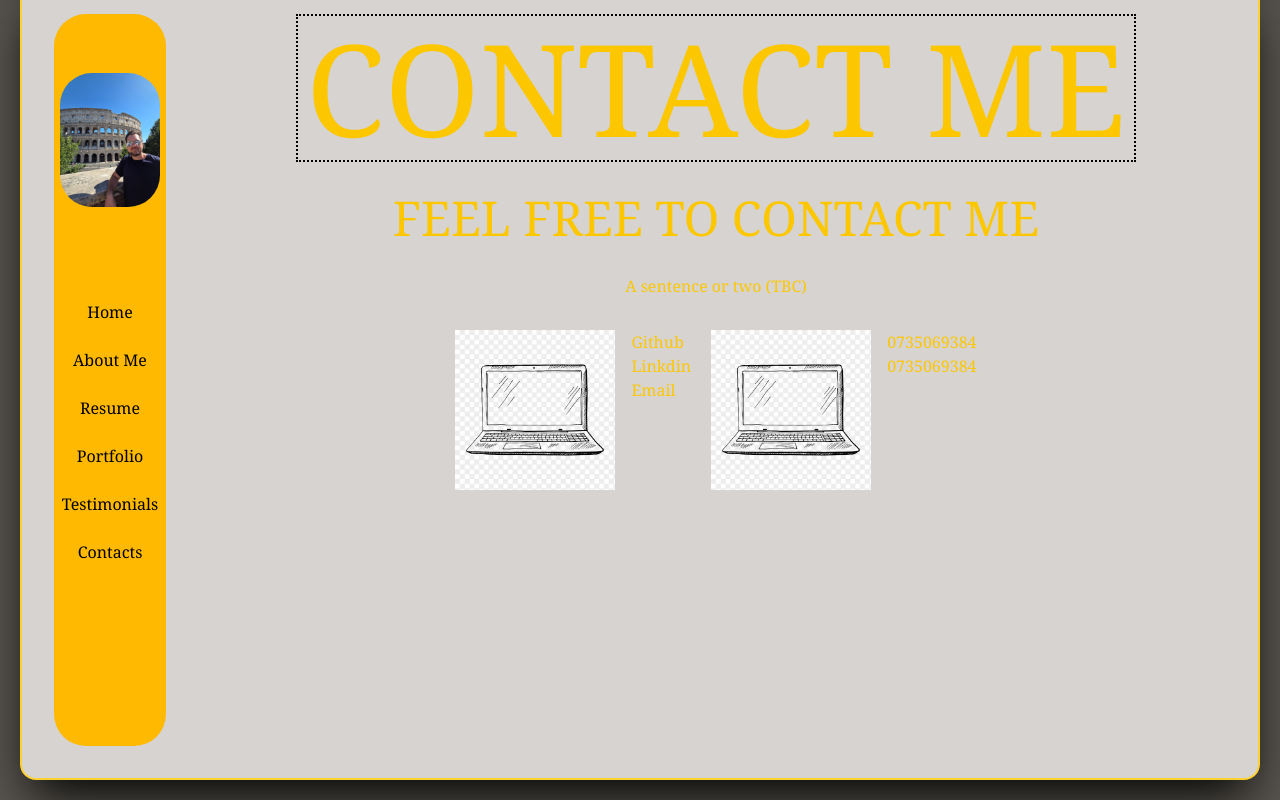
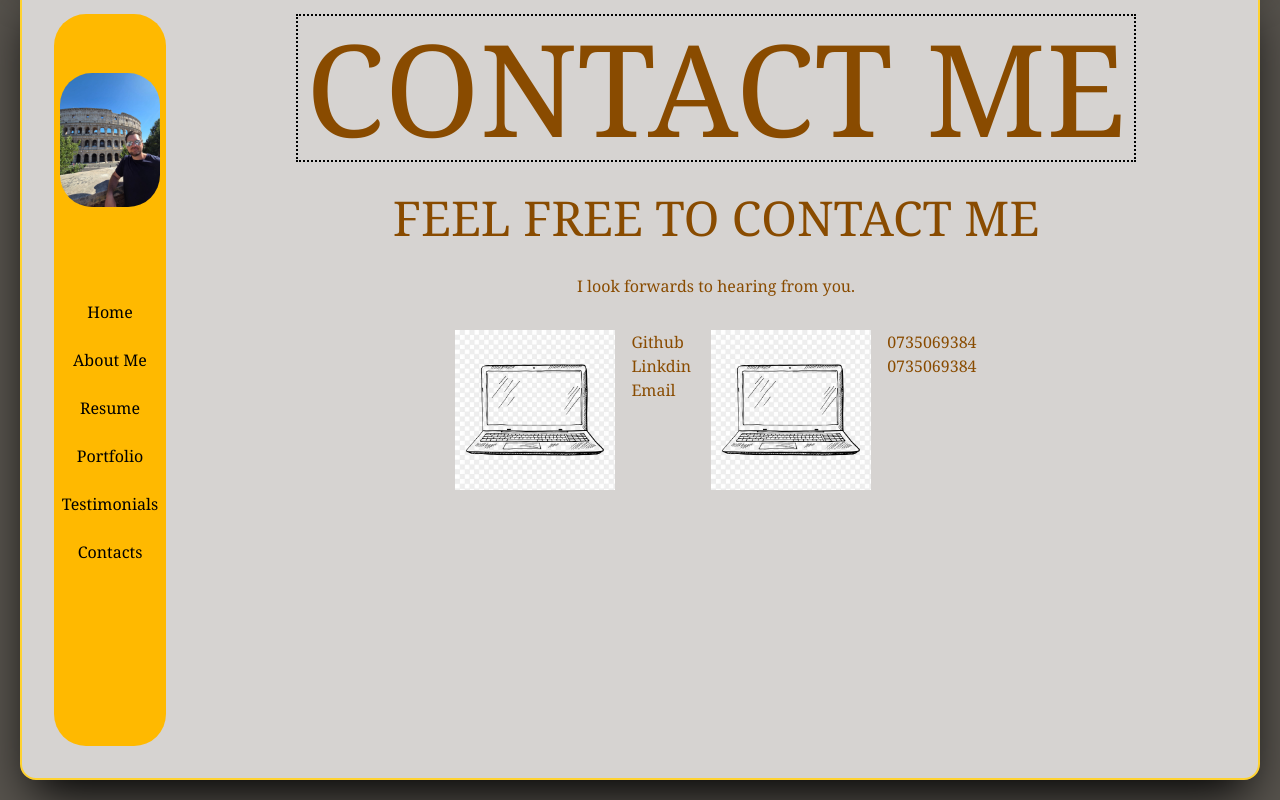
Before and after one commit to MarkSchae/MARSCH25097_PTO2501_GroupA_MarkSchaefer_CDV05, a website: page index.html in a window 1280 px wide. Shown: the part 3304-4104 px from the top of the page. Drawn offline with Linux system fonts and the light colour scheme.

Commit message:
Added a favicon. Changed the main color of text for the website.

```diff
--- a/index.html
+++ b/index.html
@@ -6,6 +6,7 @@
     <title>Mark Schaefer Software Development Portfolio</title>
     <link href="./src/styles/output.css" rel="stylesheet">
     <script type="module" src="./src/scripts/main.js" defer></script>
+    <link rel="icon" type="img" href="./src/images/software-dev-banner.png">
 </head>
 <body class="body-setup">
     <section id="front-page" class="contents">
@@ -244,7 +245,7 @@
                 <!-- Main content for the page -->
                 <div class="xl:text-9xl border-2 border-dotted p-2 border-black">CONTACT ME</div>
                 <div class="xl:text-5xl">FEEL FREE TO CONTACT ME</div>
-                <div>A sentence or two (TBC)</div>
+                <div>I look forwards to hearing from you.</div>
                 <div class="flex flex-row gap-5">
                     <div class="flex flex-col sm:flex-row gap-4">
                         <img class="sm:w-40 w-25 object-contain" src="./src/images/laptop-sketch.jpg" alt="Laptop">
--- a/src/scripts/main.js
+++ b/src/scripts/main.js
@@ -22,7 +22,7 @@ function revealAboutMeInformationMobile (span) {
     // Link the relavent span elements to their respective more info divs
     // Reveal the more info div that links to the clicked div and hide the other elements, toggle behaviour
     //const aboutMeMobileSpanElements = document.querySelectorAll('.about-me-page-span');
-    console.log('run');
+    // Must remember the !hidden for mobile to add here or just refactor eventually
     aboutMeMobileDivElements.forEach(div => {
         if(span.dataset.revealId === div.dataset.revealId) {
             div.classList.toggle('hidden');
--- a/src/styles/input.css
+++ b/src/styles/input.css
@@ -5,7 +5,7 @@
 }
 
 .body-setup {
-    @apply flex flex-col gap-4 m-0 p-5 font-serif bg-stone-600 text-yellow-400 scroll-smooth text-[16px];
+    @apply flex flex-col gap-4 m-0 p-5 font-serif bg-stone-600 text-yellow-800 scroll-smooth text-[16px];
 }
 
 .btn-default {
```
Also changed, not shown: src/styles/output.css, 1 other file.
